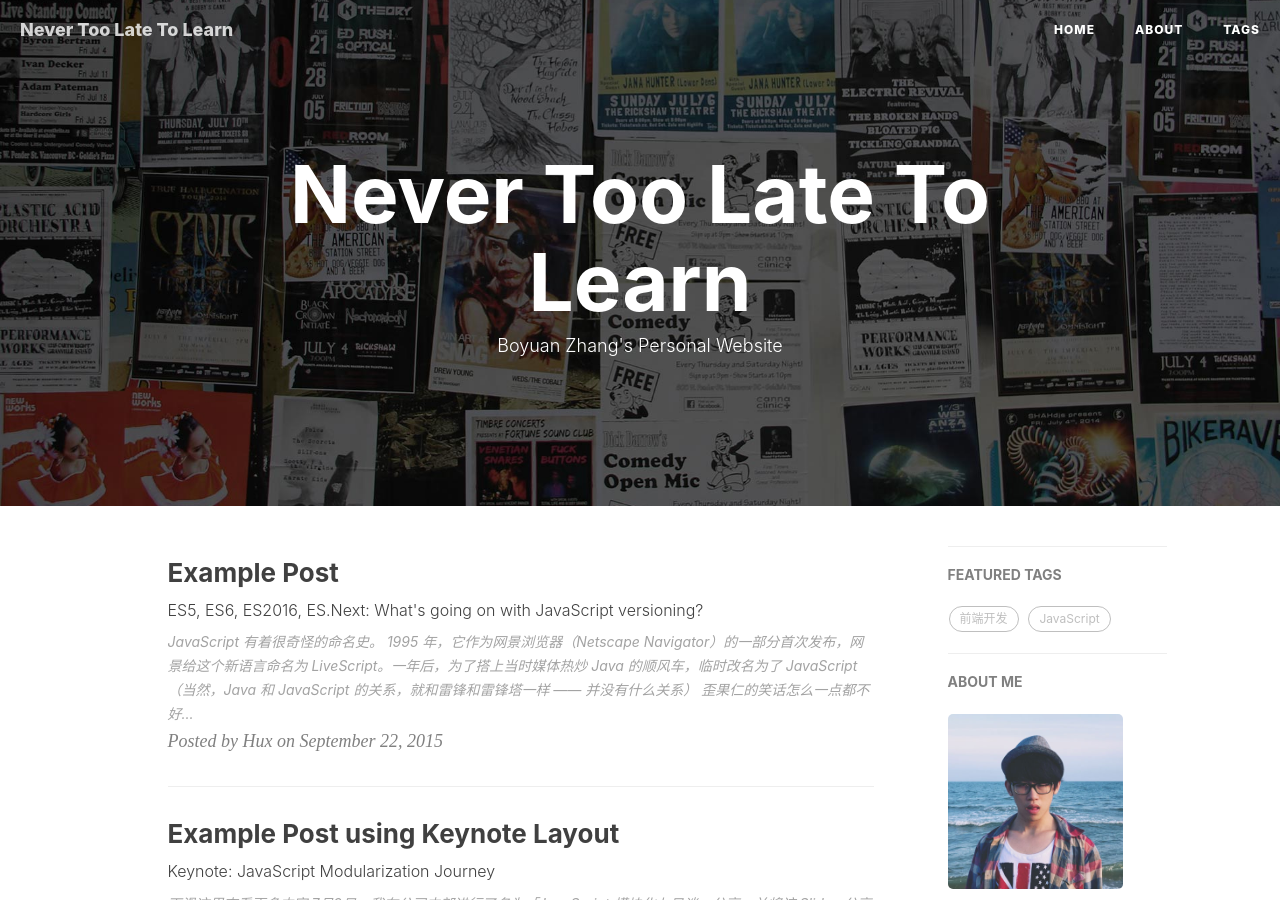
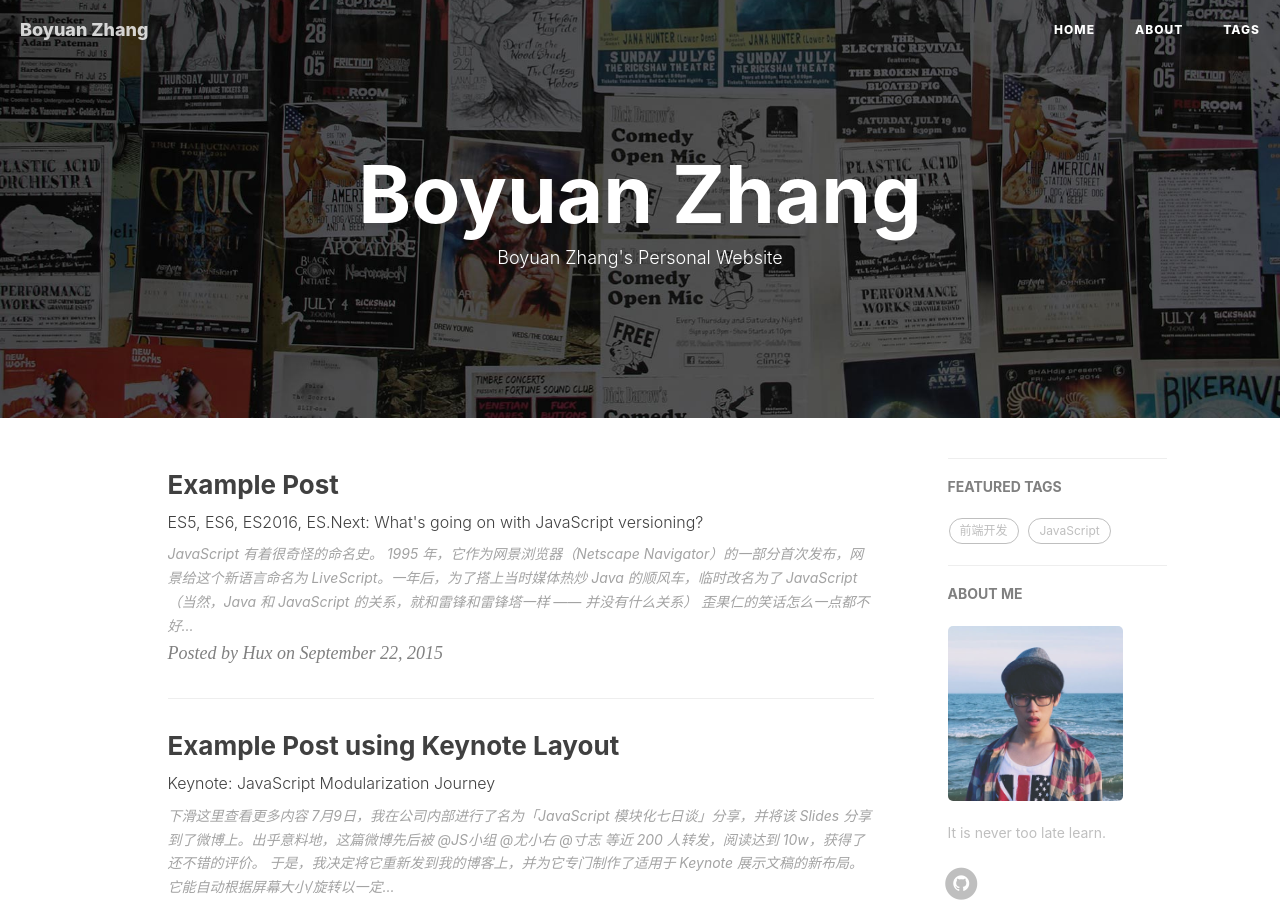
Before and after one commit to BoyuanZH/BoyuanZH.github.io, a Jekyll site: the page built from index.html, in a window 1280 px wide and 900 px high. Built offline with Jekyll 4.4.1, drawn with Linux system fonts in a browser that asks for light colours; nearby versions of some CDN libraries; the list of posts is cut into pages by our own code; comment, search, counter and statistics services are not loaded; some of the changed text lies outside the part shown.

Commit message:
Update _config.yml

```diff
--- a/_config.yml
+++ b/_config.yml
@@ -1,5 +1,5 @@
 # Site settings
-title: Never Too Late To Learn
+title: Boyuan Zhang
 SEOTitle: Boyuan's Blog
 header-img: img/home-bg.jpg
 email: boyuanz@hotmail.com
```
